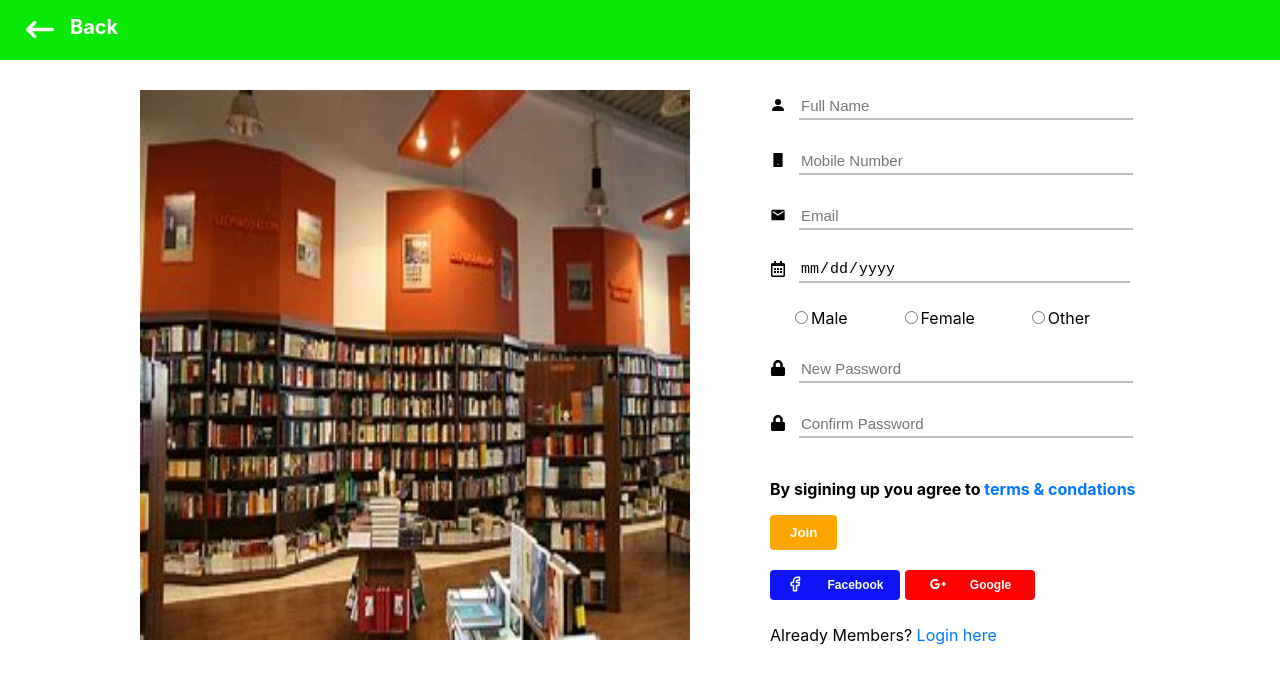
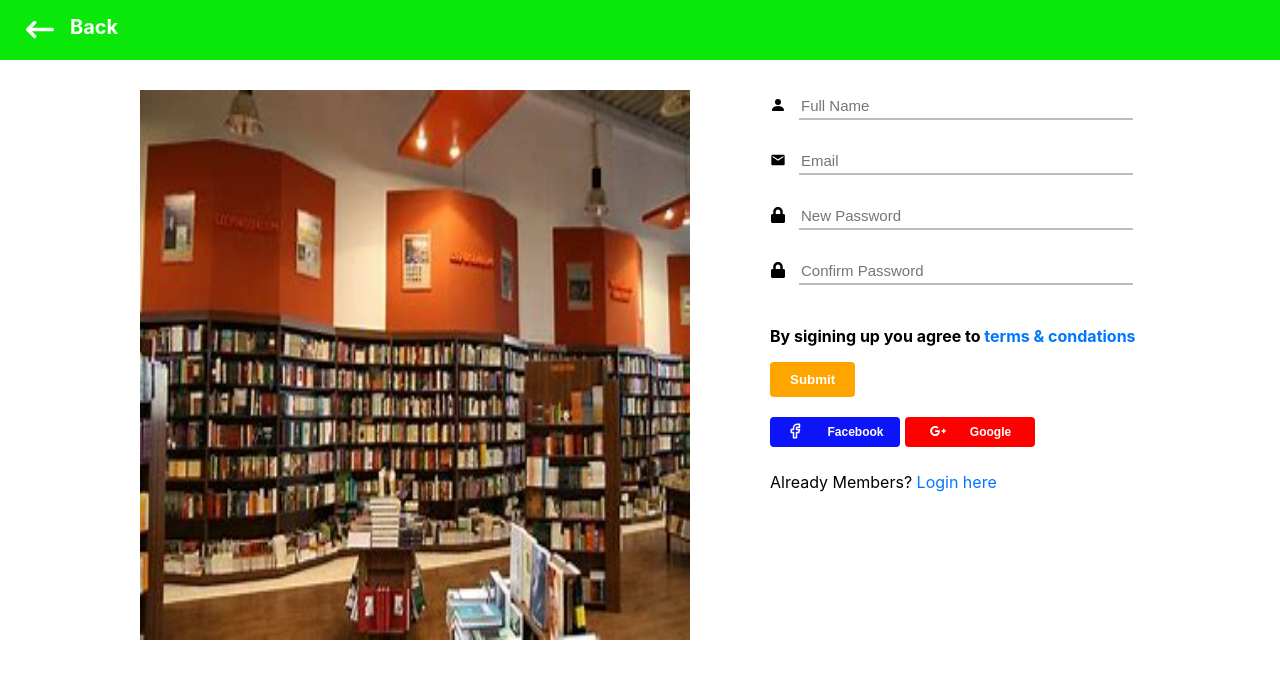
Before and after one commit to sudiptamang/book_store, a React (Create React App) app: page /Signupage in a window 1280 px wide. Shown: the top 684 px of the page. Built offline with nearby package versions, Linux system fonts and the light colour scheme.

Commit message:
using login api

```diff
--- a/src/components/NavBar/NavBar.js
+++ b/src/components/NavBar/NavBar.js
@@ -6,12 +6,12 @@ import { Link } from "react-router-dom";
 const Navbar = () => {
   return (
     <div>
-      <ul className="infoNav"
+      <ul
+        className="infoNav"
         style={{
           listStyle: "none",
           display: "flex",
-                justifyContent: "center"
-
+          justifyContent: "center",
         }}
       >
         <Link to="/">
@@ -33,11 +33,10 @@ const Navbar = () => {
         </Link>
       </ul>
       <div className="navBarContainer">
-
         <nav className="Header">
           <div className="logoAndName">
             <img src={MyImage} height="60px" width="60px" alt="" />
-            <h3 className="appName" >BOOK STORE</h3>
+            <h3 className="appName">BOOK STORE</h3>
           </div>
           <div
             style={{
@@ -66,6 +65,7 @@ const Navbar = () => {
             </ul>
             <div>
               <ul style={{ listStyle: "none", display: "flex" }}>
+                <li>Sanam Login</li>
                 <Link to="/LogPage">
                   <li className="navBarList">Log in</li>
                 </Link>
@@ -74,12 +74,10 @@ const Navbar = () => {
                 </Link>
               </ul>
             </div>
-
           </div>
-
         </nav>
       </div>
-      <hr className="navBarLine"/>
+      <hr className="navBarLine" />
     </div>
   );
 };
--- a/src/pages/LogPage/LogPages.jsx
+++ b/src/pages/LogPage/LogPages.jsx
@@ -1,14 +1,48 @@
-import React from "react";
+import React,{useState} from "react";
 import MyImage from "../../Assets/library.jpg";
 import { HiArrowNarrowLeft } from "react-icons/hi";
 import { AiOutlineMail } from "react-icons/ai";
 import { RiLockPasswordLine } from "react-icons/ri";
-import { Link } from "react-router-dom";
+import { Link,useNavigate } from "react-router-dom";
 import "./LogPages.css";
 
 
 const LogPage = () => {
-  return (
+  const [email, setEmail] = useState('');
+  const [password, setPassword] = useState('');
+  const navigate = useNavigate();
+
+
+
+  const handleLoginClick = () => {
+    fetch("http://localhost:3030/users/login", {
+      method: "POST",
+      body: JSON.stringify({
+        email,
+        password
+      }),
+      headers: {
+        "Content-Type": "application/json",
+      },
+    })
+      .then((response) => response.json())
+      .then((data) => {
+        if (data.success) {
+          navigate("/");
+        } else {
+        console.log("data",data);
+
+        }
+      })
+      .catch((err) => {
+        console.log(err);
+      });
+
+    }
+
+
+
+      return (
     <div>
       <div className="header">
         <div className="backSection">
@@ -29,18 +63,27 @@ const LogPage = () => {
             </Link>
           <div className="LoginInputs">
             <AiOutlineMail  />
-            <input className="loginInput" placeholder="Email" />
+              <input className="loginInput" placeholder="Email"
+                type="email"
+                onChange={(e) => setEmail(e.target.value)}
+                value={email}
+                  />
           </div>
           <div className="LoginInputs">
             <RiLockPasswordLine />
-            <input className="loginInput" placeholder="Password" />
-          </div>
-            <button className="Loginbutton">Login</button>
+              <input className="loginInput" placeholder="Password"
+                onChange={(e) => setPassword(e.target.value)}
+                value={password}
+                type="password"
+                />
+                </div>
+
+            <button className="Loginbutton" onClick={handleLoginClick}>Login</button>
             <p className="FOOTER">FORGOT LOGIN PASSWORD?</p>
           </div>
 
         </div>
-      </div>
+          </div>
     </div>
   );
 };
--- a/src/pages/SignUpPage/SignUpPage.js
+++ b/src/pages/SignUpPage/SignUpPage.js
@@ -17,7 +17,8 @@ const SignUpPage = () => {
   const [password, setPassword] = useState();
   const navigate = useNavigate();
 
-  const handleJoin = () => {
+  const handleJoin = (event) => {
+    event.preventDefault();
     fetch("http://localhost:3030/users/register", {
       method: "POST",
       body: JSON.stringify({
@@ -53,7 +54,7 @@ const SignUpPage = () => {
       <div className="container">
         <img src={SignUpImg} alt="" height={"550px"} width={"550px"} />
         <div>
-          <form action="_blank" className="inputItems">
+          <form className="inputItems">
             <div className="input">
               <BsPersonFill />
               <input
@@ -64,7 +65,7 @@ const SignUpPage = () => {
                 required
               />
             </div>
-            <div className="input">
+            {/* <div className="input">
               <AiFillMobile />
               <input
                 type="number"
@@ -72,7 +73,7 @@ const SignUpPage = () => {
                 className="inputBox"
                 required
               />
-            </div>
+            </div> */}
             <div className="input">
               <MdEmail />
               <input
@@ -83,11 +84,11 @@ const SignUpPage = () => {
                 required
               />
             </div>
-            <div className="input">
+            {/* <div className="input">
               <FaRegCalendarAlt />
-              <input type="date" className="inputBox dateIcon" />
-            </div>
-            <div className="input radioBtn">
+              <input type="date" className="inputBox dateIcon" /> */}
+            {/* </div> */}
+            {/* <div className="input radioBtn">
               <div>
                 <input type="radio" id="male" name="gender" value="male" />
                 <label for="male">Male</label>
@@ -100,7 +101,7 @@ const SignUpPage = () => {
                 <input type="radio" id="other" name="gender" value="other" />
                 <label for="other">Other</label>
               </div>
-            </div>
+            </div> */}
             <div className="input">
               <FaLock />
               <input
@@ -124,8 +125,8 @@ const SignUpPage = () => {
               By sigining up you agree to <a href="#">terms & condations</a>{" "}
             </p>
             <div className="input personInfos">
-              <button className="personInfo" onClick={handleJoin}>
-                Join
+              <button className="personInfo" type="submit" onClick={handleJoin}>
+                Submit
               </button>
             </div>
           </form>
```
Also changed, not shown: src/App.js (line endings or trailing spaces). Lines whose indentation alone changed are shown as unchanged.
